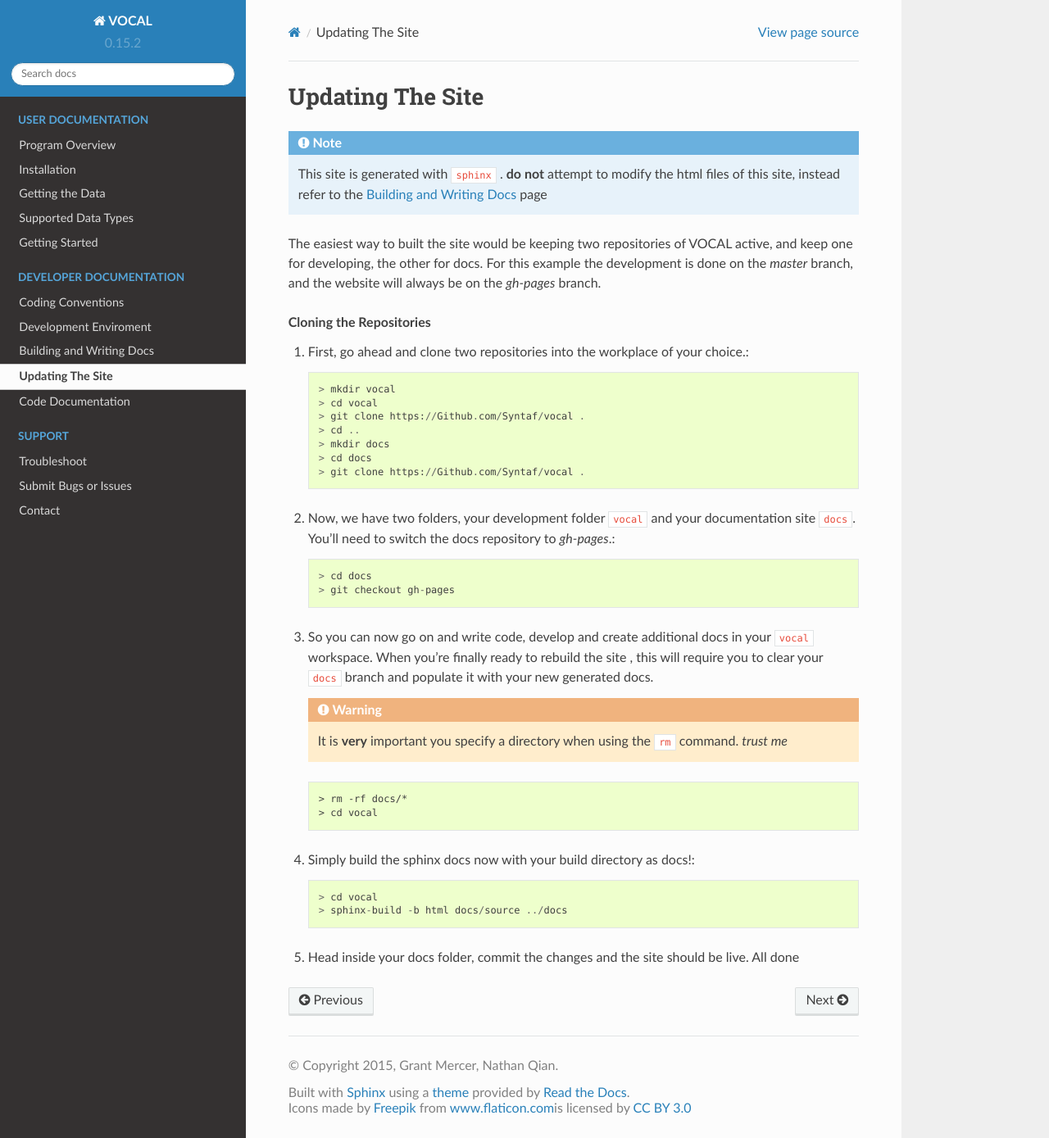
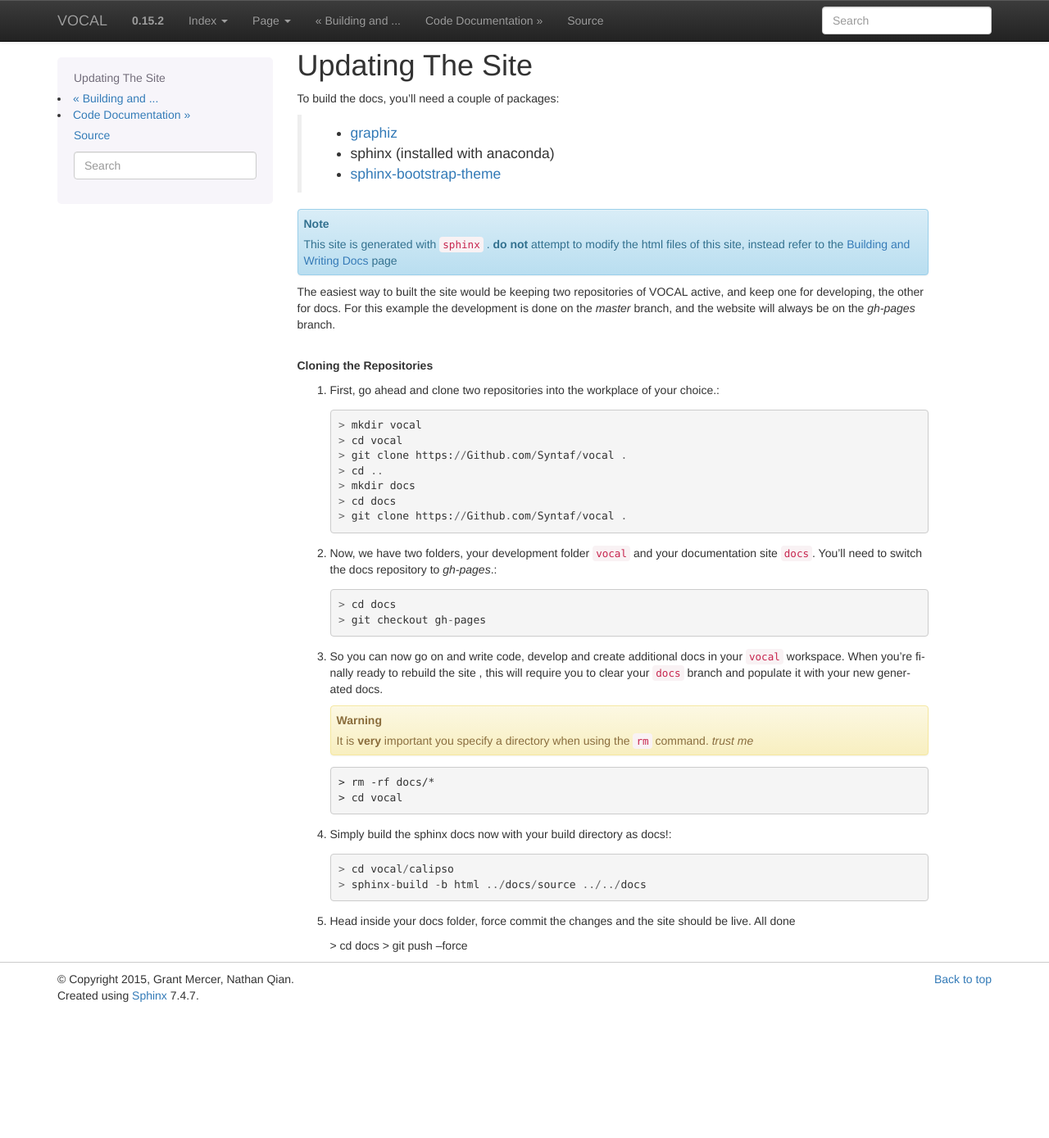
Before and after one commit to NASA-DEVELOP/VOCAL, a Sphinx documentation site: the page built from docs/source/dev/site.rst, in a window 1280 px wide and 1389 px high. Shown: the whole window at 82% size. Built offline with Sphinx 7.4.7, drawn with Linux system fonts in a browser that asks for light colours.

Commit message:
New doc theme, update site.rst and overview

```diff
--- a/docs/source/conf.py
+++ b/docs/source/conf.py
@@ -14,7 +14,7 @@
 
 import sys
 import os
-import sphinx_rtd_theme
+import sphinx_bootstrap_theme
 
 # If extensions (or modules to document with autodoc) are in another directory,
 # add these directories to sys.path here. If the directory is relative to the
@@ -111,15 +111,19 @@
 
 # The theme to use for HTML and HTML Help pages.  See the documentation for
 # a list of builtin themes.
-html_theme = 'sphinx_rtd_theme'
+html_theme = 'bootstrap'
 
 # Theme options are theme-specific and customize the look and feel of a theme
 # further.  For a list of options available for each theme, see the
 # documentation.
-#html_theme_options = {}
+html_theme_options = {
+    'navbar_title': "VOCAL",
+    'navbar_site_name': "Index",
+    'navbar_class': "navbar navbar-inverse"
+}
 
 # Add any paths that contain custom themes here, relative to this directory.
-html_theme_path = [sphinx_rtd_theme.get_html_theme_path()]
+html_theme_path = sphinx_bootstrap_theme.get_html_theme_path()
 
 # The name for this set of Sphinx documents.  If None, it defaults to
 # "<project> v<release> documentation".
@@ -130,7 +134,7 @@
 
 # The name of an image file (relative to this directory) to place at the top
 # of the sidebar.
-#html_logo = None
+# html_logo =
 
 # The name of an image file (within the static path) to use as favicon of the
 # docs.  This file should be a Windows icon file (.ico) being 16x16 or 32x32
--- a/docs/source/dev/site.rst
+++ b/docs/source/dev/site.rst
@@ -1,5 +1,11 @@
 Updating The Site
 =================
+
+To build the docs, you'll need a couple of packages:
+
+   * `graphiz`_
+   * sphinx (installed with anaconda)
+   * `sphinx-bootstrap-theme`_
 
 .. note::
 
@@ -43,7 +49,13 @@
 
 4. Simply build the sphinx docs now with your build directory as docs!::
 
-   > cd vocal
-   > sphinx-build -b html docs/source ../docs
+   > cd vocal/calipso
+   > sphinx-build -b html ../docs/source ../../docs
 
-5. Head inside your docs folder, commit the changes and the site should be live. All done
+5. Head inside your docs folder, force commit the changes and the site should be live. All done
+
+   > cd docs
+   > git push --force
+
+.. _graphiz: http://graphviz.org/
+.. _sphinx-bootstrap-theme: https://ryan-roemer.github.io/sphinx-bootstrap-theme/
--- a/docs/source/overview.rst
+++ b/docs/source/overview.rst
@@ -2,29 +2,9 @@
 Program Overview
 =====================
 
-The CALIPSO: Global Health & Air Quality project aims at creating a tool with the ability to classify aerosols within CALIPSO Data to help improve future research and decision making. The summer 2015 team consisting of Grant Mercer and Nathan Qian will build on the existing graphical user interface built by the previous team.
-
-----------------------------------------
-Background
-----------------------------------------
-
-The CALISPO satellite (Cloud-Aerosol Lidar and Infrared Pathfinder Satellite Observation) is a NASA
-earth observation that analyzes aerosol particles suspended in the Earth's atmosphere. Researchers use
-CALIPSO data to track the aerosol's global distribution, dispersion and source using a visualization tool. However,
-researchers have a hard time tracking specific airborne objects as the current visualization tool that reads CALIPSO
-data lacks features such as highlighting and sharing regions of data for tracking purposes. This tool is written in
-IDL, an obscure, and propriety language which prevents users from making the necessary adjustments. To
-rectify these issues, we've developed VOCAL. VOCAL is an open source tool written in python 2.7 that supports
-all previous features of past tool and more! We've developed with a heavy influence on open source collaboration,
-we hope VOCAL will continue to improve long past the initial contracted work.
-
-VOCAL allows users to visualize Hierarchical Data Format (HDF) files from CALIPSO and draw shapes upon the plot.
-These shapes can be assigned attributes and notes than can help characterize aerosols in the atmosphere as well as
-track specific objects moving. Data can be extracted from these shapes and shown on either a subplot or as a raw
-exported data file, allowing users additional tools for tracking the trajectory of aerosols. The biggest benefit
-VOCAL brings is a standardized information sharing medium. Users can export their shapes into a JSON file and personally
-pass data between each other, or share a centralized database which can store and be queried for specific shapes and
-specific files.
+The CALIPSO: Global Health & Air Quality project at NASA DEVELOP aims at creating a tool with the ability to classify
+aerosols within CALIPSO Data to help improve future research and decision making. The tool is open source and built
+around community involvement.
 
 .. rubric:: Key reason for VOCAL:
 
```
Also changed, not shown: docs/source/index.rst (+24 -2 lines).
